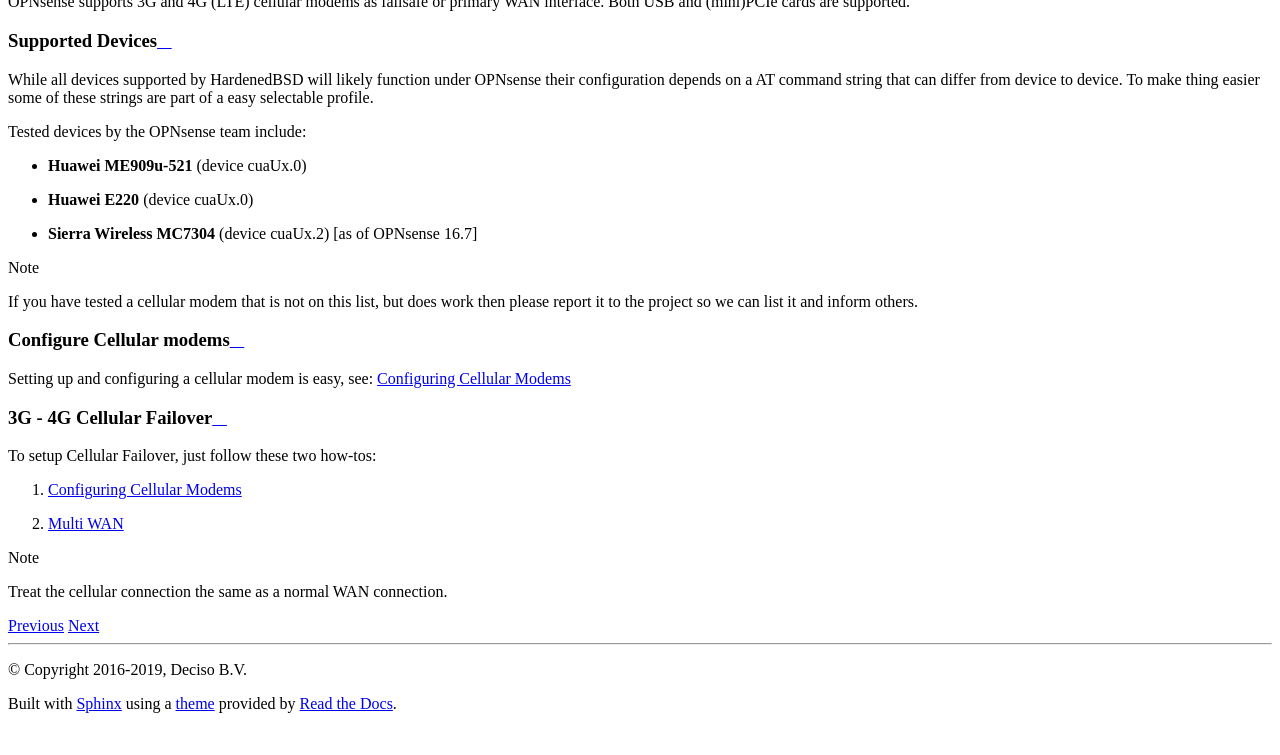
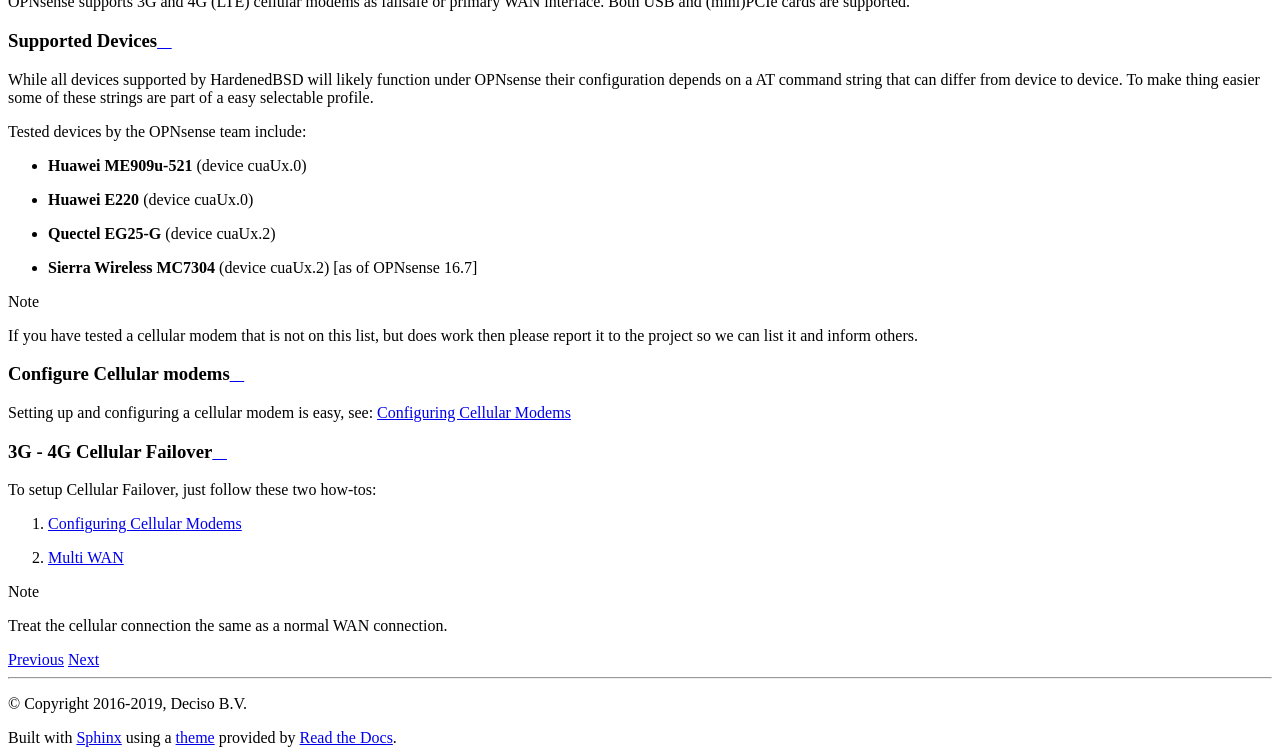
Before and after one commit to opnsense/docs, a Sphinx documentation site: the page built from source/manual/interfaces.rst, in a window 1280 px wide and 900 px high, scrolled down 6424 px, cut to the strip 145-900 px from the top of the window. Built offline with Sphinx 7.4.7 and the Read the Docs theme 2.0.0, drawn with Linux system fonts in a browser that asks for light colours; pages that are not in the unit, such as notebooks, are missing from menus; before the commit the page ends 7290 px from its top, so only the background shows below that.

Commit message:
add Quectel EG25-G modem to list of tested devices
The Quectel EG25-G modem has been successfully tested with OPNsense 19.7:
https://www.thomas-krenn.com/en/wiki/OPNsense_LTE_connection#Configure_Modem

```diff
--- a/source/manual/interfaces.rst
+++ b/source/manual/interfaces.rst
@@ -138,6 +138,7 @@
 
 * **Huawei ME909u-521** (device cuaUx.0)
 * **Huawei E220** (device cuaUx.0)
+* **Quectel EG25-G** (device cuaUx.2)
 * **Sierra Wireless MC7304** (device cuaUx.2) [as of OPNsense 16.7]
 
 .. Note::
```
